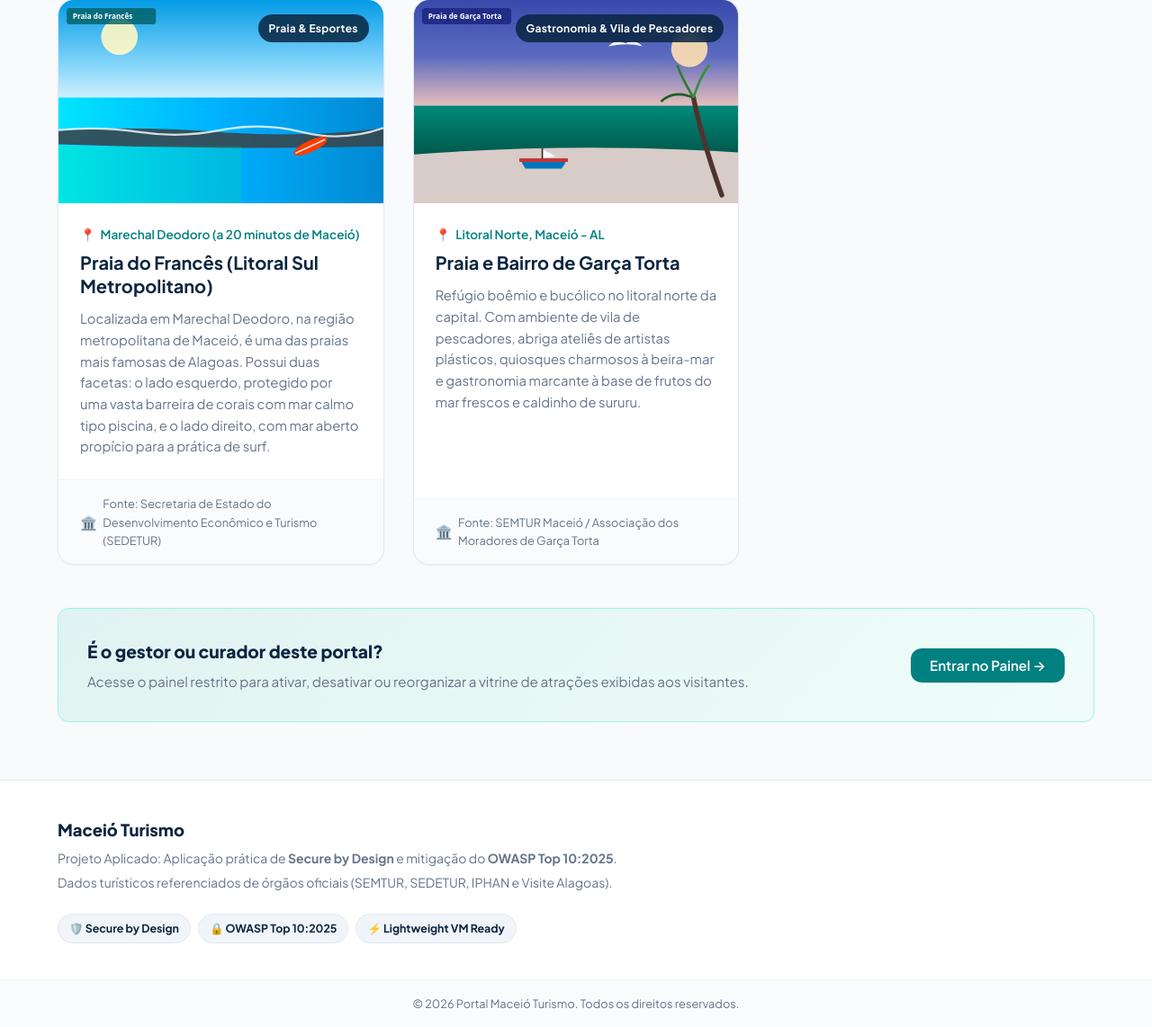
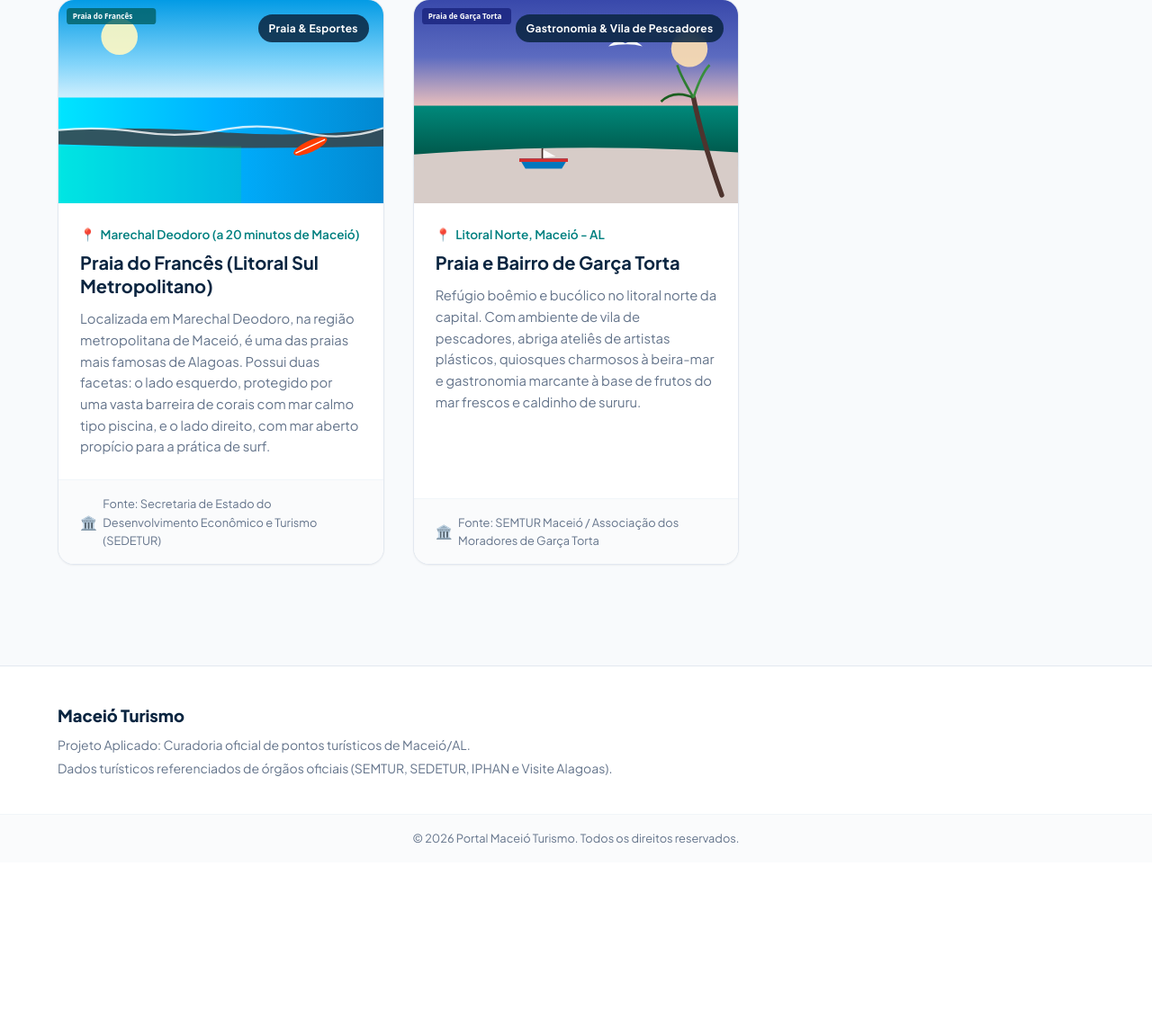
Before and after one commit to AdrianoS96/Projeto_Aplicado, a Flask app: page / in a window 1280 px wide. Shown: the part 2133-3275 px from the top of the page at 90% size. After the commit the page ends 3071 px from the top, so only its background shows below. Run offline with Flask 3, Linux system fonts and the light colour scheme; data comes from the database, SQL or seed files in the repository.

Commit message:
refactor: remove credentials display, security badges, and secondary login buttons

```diff
--- a/templates/base.html
+++ b/templates/base.html
@@ -78,13 +78,8 @@
     <div class="container footer-content">
       <div class="footer-info">
         <h3>Maceió Turismo</h3>
-        <p>Projeto Aplicado: Aplicação prática de <strong>Secure by Design</strong> e mitigação do <strong>OWASP Top 10:2025</strong>.</p>
+        <p>Projeto Aplicado: Curadoria oficial de pontos turísticos de Maceió/AL.</p>
         <p class="source-info">Dados turísticos referenciados de órgãos oficiais (SEMTUR, SEDETUR, IPHAN e Visite Alagoas).</p>
-      </div>
-      <div class="footer-security">
-        <span class="badge-security">🛡️ Secure by Design</span>
-        <span class="badge-security">🔒 OWASP Top 10:2025</span>
-        <span class="badge-security">⚡ Lightweight VM Ready</span>
       </div>
     </div>
     <div class="footer-bottom">
--- a/templates/error.html
+++ b/templates/error.html
@@ -10,9 +10,6 @@
     <p class="error-desc">{{ description }}</p>
     <div class="error-actions">
       <a href="{{ url_for('home') }}" class="btn btn-primary">Voltar para a Página Inicial</a>
-      {% if code == 401 or code == 403 %}
-        <a href="{{ url_for('login') }}" class="btn btn-outline">Ir para Tela de Login</a>
-      {% endif %}
     </div>
   </div>
 </div>
--- a/templates/home.html
+++ b/templates/home.html
@@ -17,8 +17,6 @@
         <a href="#pontos" class="btn btn-primary btn-lg">Explorar Pontos Turísticos</a>
         {% if is_authenticated %}
           <a href="{{ url_for('admin') }}" class="btn btn-secondary btn-lg">Gerenciar Vitrine (Painel)</a>
-        {% else %}
-          <a href="{{ url_for('login') }}" class="btn btn-outline btn-lg">Acesso Administrativo</a>
         {% endif %}
       </div>
     </div>
@@ -93,29 +91,12 @@
       <div class="empty-state">
         <div class="empty-icon">🏖️</div>
         <h3>Nenhum ponto turístico visível no momento</h3>
-        <p>Acesse o painel administrativo para ativar e selecionar quais pontos turísticos devem ser destacados na Home.</p>
-        {% if not is_authenticated %}
-          <a href="{{ url_for('login') }}" class="btn btn-primary">Fazer Login para Gerenciar</a>
-        {% else %}
+        <p>Acesse a área administrativa pelo botão na parte superior para ativar e selecionar os pontos turísticos da Home.</p>
+        {% if is_authenticated %}
           <a href="{{ url_for('admin') }}" class="btn btn-primary">Ir para o Painel</a>
         {% endif %}
       </div>
     {% endif %}
-
-    <!-- Banner Informativo para Área de Administração -->
-    <div class="admin-callout">
-      <div class="admin-callout-text">
-        <h4>É o gestor ou curador deste portal?</h4>
-        <p>Acesse o painel restrito para ativar, desativar ou reorganizar a vitrine de atrações exibidas aos visitantes.</p>
-      </div>
-      <div class="admin-callout-action">
-        {% if is_authenticated %}
-          <a href="{{ url_for('admin') }}" class="btn btn-secondary">Abrir Painel de Controle &rarr;</a>
-        {% else %}
-          <a href="{{ url_for('login') }}" class="btn btn-primary">Entrar no Painel &rarr;</a>
-        {% endif %}
-      </div>
-    </div>
   </div>
 </section>
 {% endblock %}
--- a/templates/login.html
+++ b/templates/login.html
@@ -69,9 +69,6 @@
         <li><strong>OWASP A07</strong>: Senha armazenada com hash criptográfico (scrypt) e proteção de taxa (Rate Limiting) contra força bruta.</li>
         <li><strong>Anti-CSRF</strong>: Validação estrita de token de sessão em cada requisição POST.</li>
       </ul>
-      <div class="credentials-tip">
-        <span>💡 <strong>Credenciais de Avaliação:</strong> Usuário <code>admin</code> | Senha <code>DefinaSuaSenhaSegura2025!</code></span>
-      </div>
     </div>
   </div>
 </div>
```
